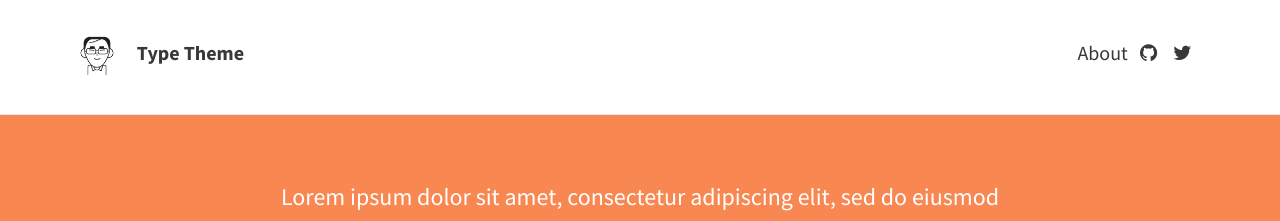
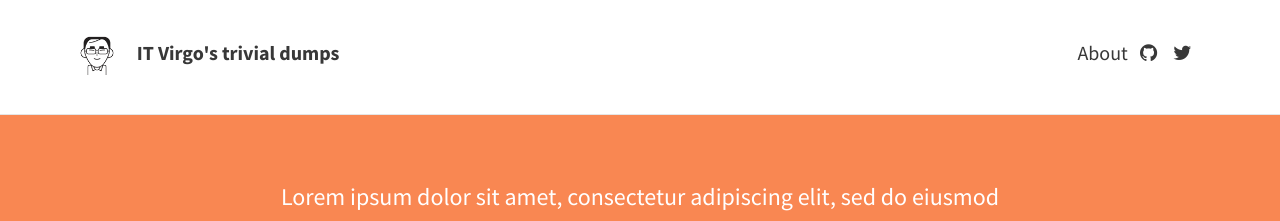
Before and after one commit to itvirgo/test-type-theme, a Jekyll site: the page built from index.html, in a window 1280 px wide and 900 px high. Shown: the top 221 px of the window. Built offline with Jekyll 4.4.1, drawn with Linux system fonts in a browser that asks for light colours; nearby versions of some CDN libraries; the list of posts is cut into pages by our own code.

Commit message:
Modify title

```diff
--- a/_config.yml
+++ b/_config.yml
@@ -5,7 +5,7 @@ url: "http://example.com" # the base hostname & protocol for your site
 # THEME-SPECIFIC CONFIGURATION
 theme_settings:
   # Meta
-  title: Type Theme
+  title: IT Virgo's trivial dumps
   avatar: itvirgo.png
   gravatar: # Email MD5 hash
   description: "A website with blog posts and pages" # used by search engines
```
